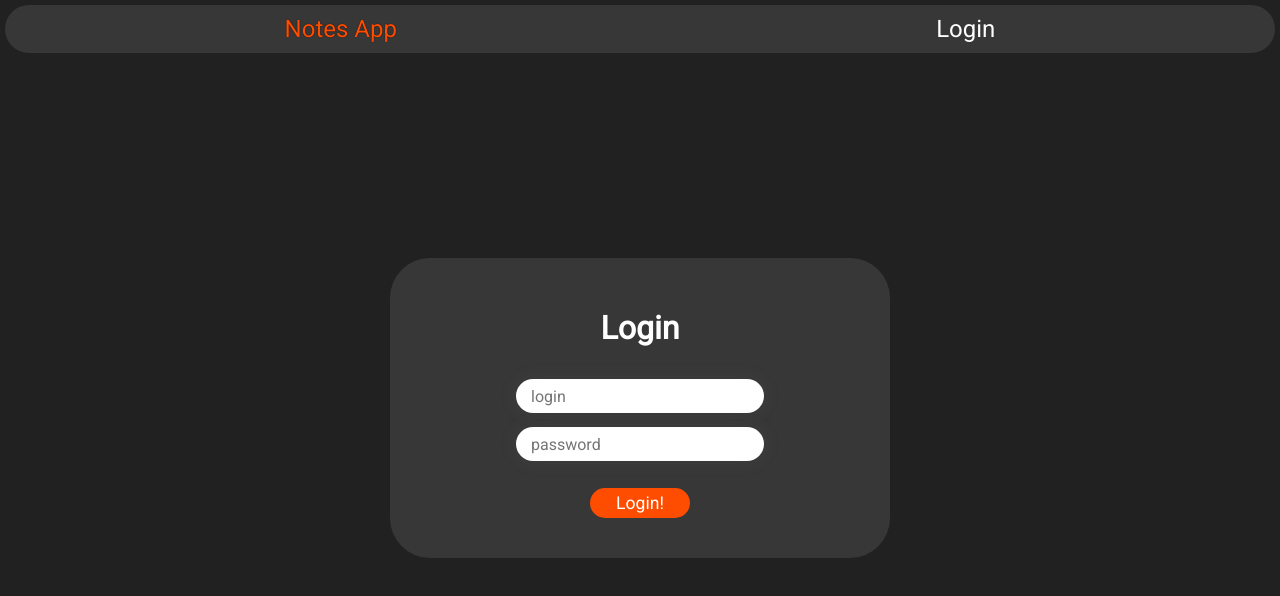
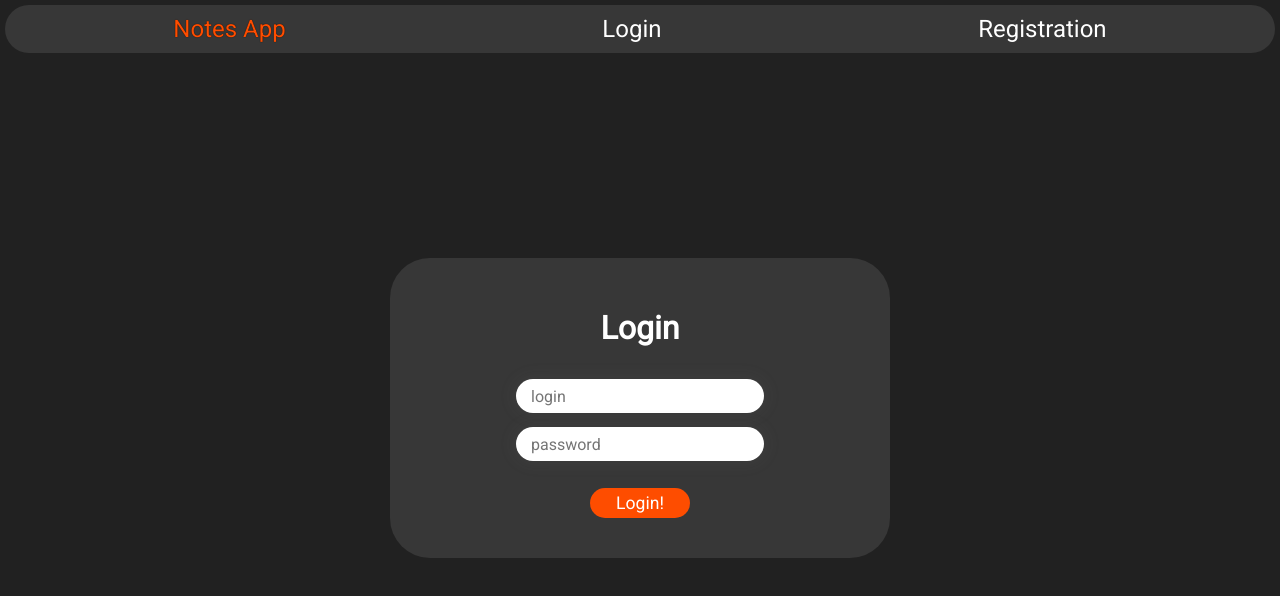
Before and after one commit to lopachukseva/notes-app, a React (Vite) app: page /login in a window 1280 px wide. Shown: the top 596 px of the page. Built offline with nearby package versions, Linux system fonts and the light colour scheme.

Commit message:
added registration link in header

```diff
--- a/src/components/basePage/BasePage.jsx
+++ b/src/components/basePage/BasePage.jsx
@@ -15,6 +15,9 @@
                     {token ? <li><Link to={'/logout'} className={classes.headerLink}>Logout</Link></li>
                         : <li><Link to={'/login'} className={classes.headerLink}>Login</Link></li>
                     }
+                    {token ? <></>
+                        : <li><Link to={'/register'} className={classes.headerLink}>Registration</Link></li>
+                    }
                 </ul>
             </header>
             <main>
```
